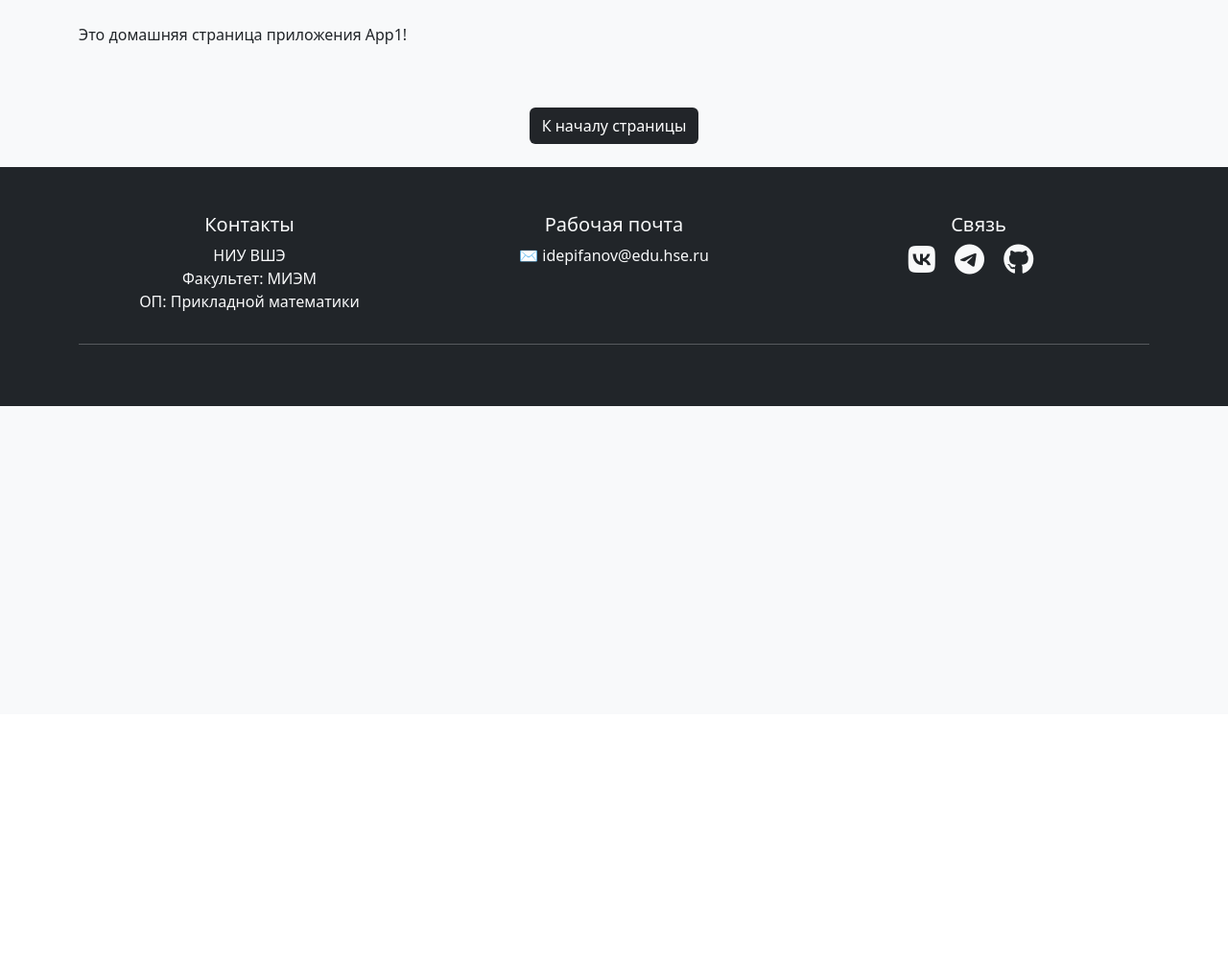
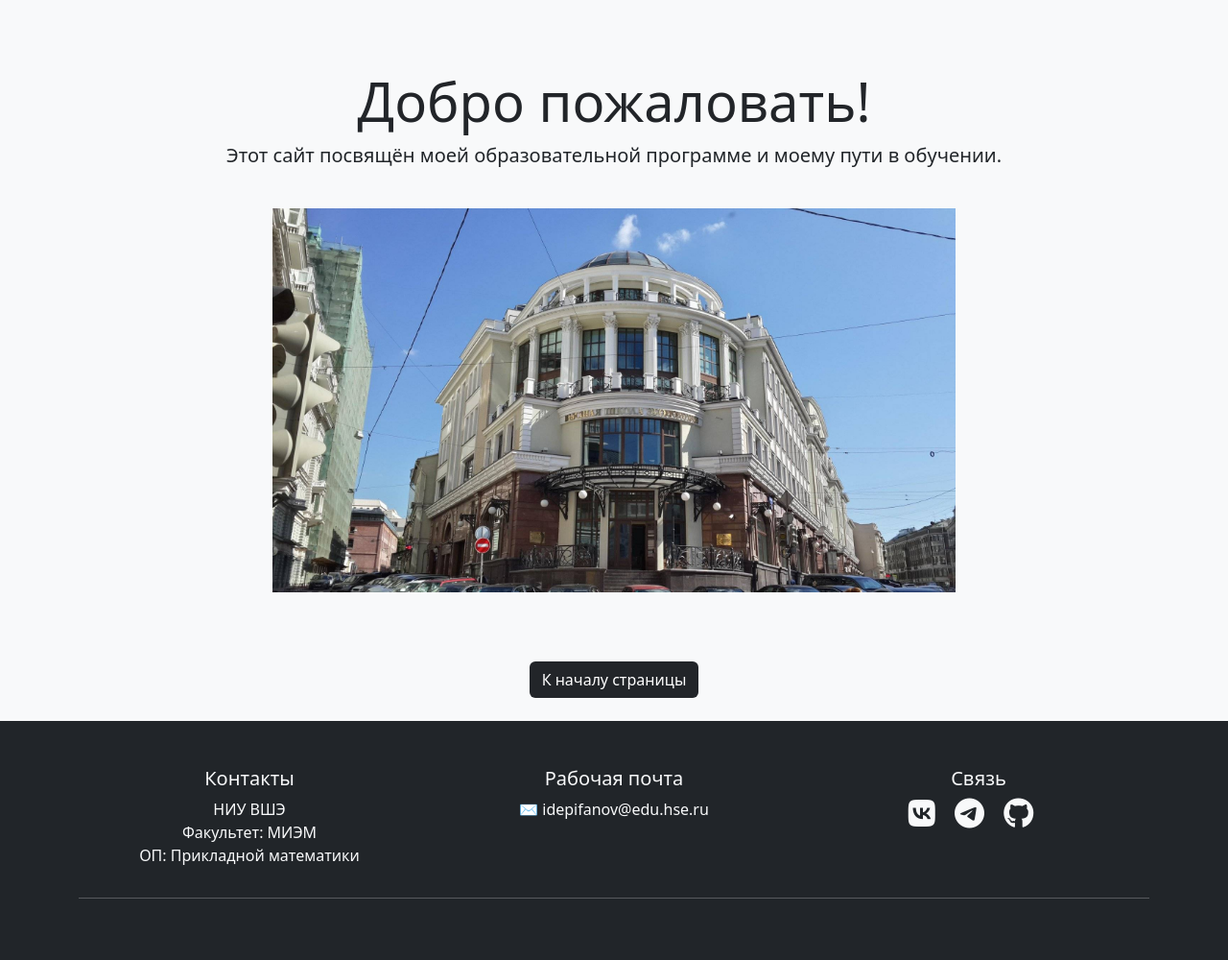
Before and after one commit to EpifanovID/web_site, a Django app: page /app1/ in a window 1280 px wide. Shown: the part 56-1056 px from the top of the page at 96% size. Before the commit the page ends 479 px from the top, so only its background shows below. Run offline with Django 5.2, Linux system fonts and the light colour scheme.

Commit message:
Somethong...

```diff
--- a/app1/models.py
+++ b/app1/models.py
@@ -6,7 +6,7 @@ class Author(models.Model):
     name = models.CharField(max_length=100)
     email = models.EmailField()
     phone = models.CharField(max_length=20)
-    photo = models.ImageField(upload_to='app1/static/app1/images/')
+    photo = models.ImageField(upload_to='app1/images/')
 
 class ProgramSupervisor(models.Model):
     name = models.CharField(max_length=100)
--- a/app1/templates/app1/author.html
+++ b/app1/templates/app1/author.html
@@ -22,6 +22,7 @@
             <div class="col-md-6 text-center">
                 <a href="https://t.me/Epifanov_Ilia">
                     <img src="{{ author_info.photo.url }}" class="img-fluid rounded-circle mb-3" alt="{{ author_info.name }}">
+
                 </a>
                 <h5>{{ author_info.name }}</h5>
                 <p class="lead">Email: <a href="mailto:{{ author_info.email }}">{{ author_info.email }}</a></p>
--- a/app1/templates/app1/home.html
+++ b/app1/templates/app1/home.html
@@ -1,7 +1,13 @@
 {% extends "app1/base.html" %}
+
+{% load static %}
 
 {% block title %}Главная - App1{% endblock %}
 
 {% block content %}
-    <p>Это домашняя страница приложения App1!</p>
+<div class="container text-center mt-5">
+    <h1 class="display-4" style="color: #222529;">Добро пожаловать!</h1>
+    <p class="lead">Этот сайт посвящён моей образовательной программе и моему пути в обучении.</p>
+    <img src="{% static 'app1/images/НИУ ВШЭ.jpg' %}" class="img-fluid my-4" alt="Приветствие" style="max-height: 400px;">
+</div>
 {% endblock %}
--- a/app1/urls.py
+++ b/app1/urls.py
@@ -1,5 +1,7 @@
 from django.urls import path
 from . import views
+from django.conf import settings
+from django.conf.urls.static import static
 
 app_name = 'app1'
 
@@ -10,4 +12,4 @@ urlpatterns = [
     path('feedback_form/feedback_thanks/', views.feedback_thanks, name='feedback_thanks'),
     path('feedback_list/', views.feedback_list, name='feedback_list'),
     path('feedback_stats/', views.feedback_stats, name='feedback_stats'),
-]
+]+ static(settings.MEDIA_URL, document_root=settings.MEDIA_ROOT)
--- a/mysite/settings.py
+++ b/mysite/settings.py
@@ -11,6 +11,7 @@ https://docs.djangoproject.com/en/5.1/ref/settings/
 """
 
 from pathlib import Path
+import os
 
 # Build paths inside the project like this: BASE_DIR / 'subdir'.
 BASE_DIR = Path(__file__).resolve().parent.parent
@@ -134,4 +135,4 @@ DEFAULT_AUTO_FIELD = 'django.db.models.BigAutoField'
 
 
 MEDIA_URL = '/media/'
-MEDIA_ROOT = BASE_DIR / 'media'   # если BASE_DIR — это pathlib.Path, иначе используйте os.path.join(BASE_DIR, 'media')
+MEDIA_ROOT = os.path.join(BASE_DIR, 'media')
--- a/mysite/urls.py
+++ b/mysite/urls.py
@@ -22,4 +22,4 @@ urlpatterns = [
     path('admin/', admin.site.urls),
     path('', include('myapp.urls')),
     path('app1/', include('app1.urls')),
-] + static(settings.MEDIA_URL, document_root=settings.MEDIA_ROOT)
+]
```
Also changed, not shown: app1/media/app1/images/Адам Смит.png (added), app1/media/app1/images/Горшкова Альбина Вартановна.jpg (added), app1/media/app1/images/Епифанов Илья аватарка.jpeg (added), app1/media/app1/images/НИУ ВШЭ.jpg (added), app1/media/app1/images/Преснова Анна Павловна.jpeg (added), app1/static/app1/images/НИУ ВШЭ.jpg (added).
